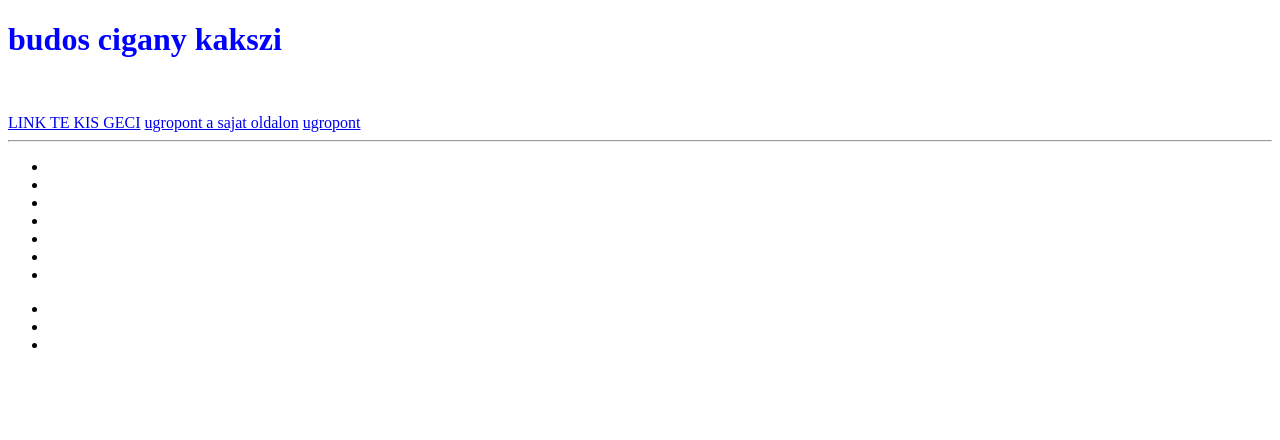
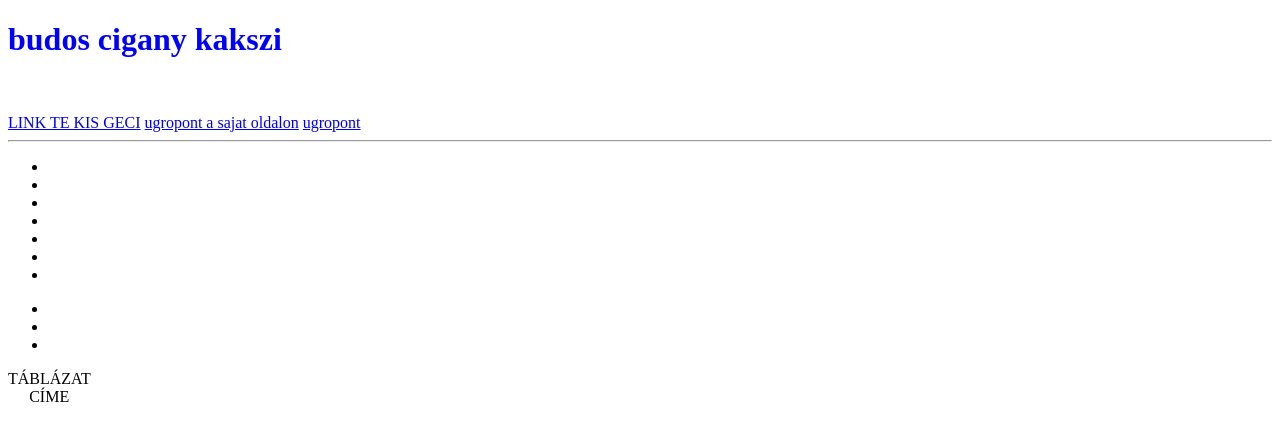
Before and after one commit to PleszkoLaccci/IKT_WEB, a plain HTML site: page index.html in a window 1280 px wide. Drawn offline with Linux system fonts and the light colour scheme.

Commit message:
tablazat

```diff
--- a/index.html
+++ b/index.html
@@ -35,5 +35,22 @@
         <li></li>
         <li></li>
     </ul>
+    <table> <!---táblázat, table>tr*3>td*2-->
+        <caption>TÁBLÁZAT CÍME</caption>
+        <thead><!--tablazat fejlece-->
+            <tr>
+                <th><!---fejlec cella--></th>
+                <th rowspan="2"></th> <!---sorok osszevonasa-->
+                <th></th>
+            </tr>
+        </thead>
+        <tbody><!--tablazat torzse-->
+            <td></td><!--adatcella-->
+            <td colspan="2"></td><!--oszlopok osszevonasa--->
+        </tbody>
+        <tfoot><!--tablazat lablece-->
+
+        </tfoot>
+    </table>
 </body>
 </html>
```
